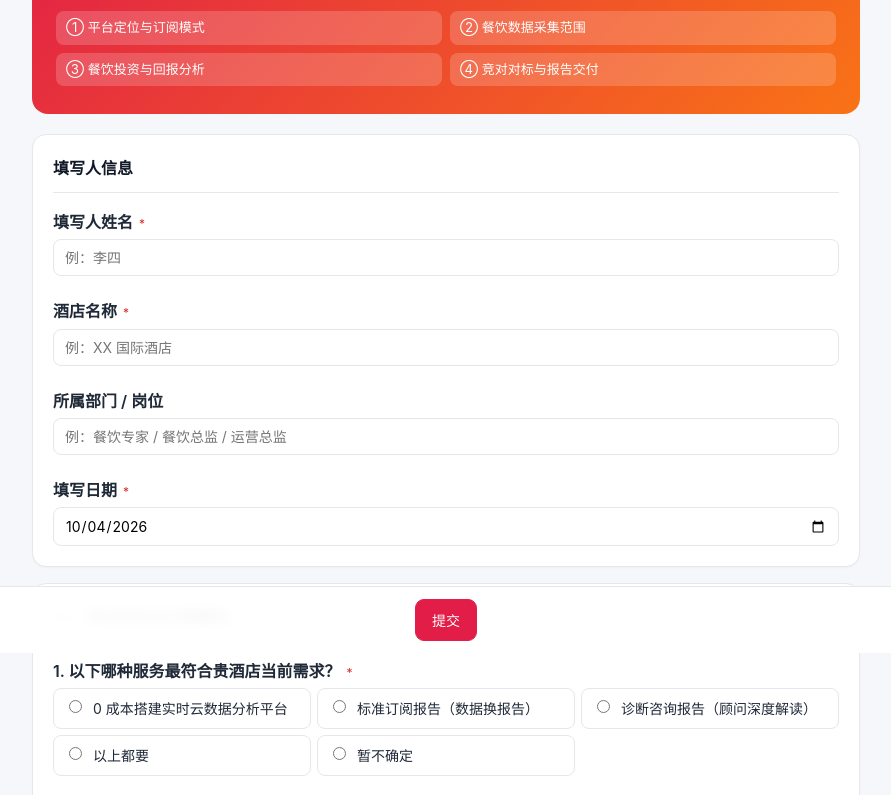
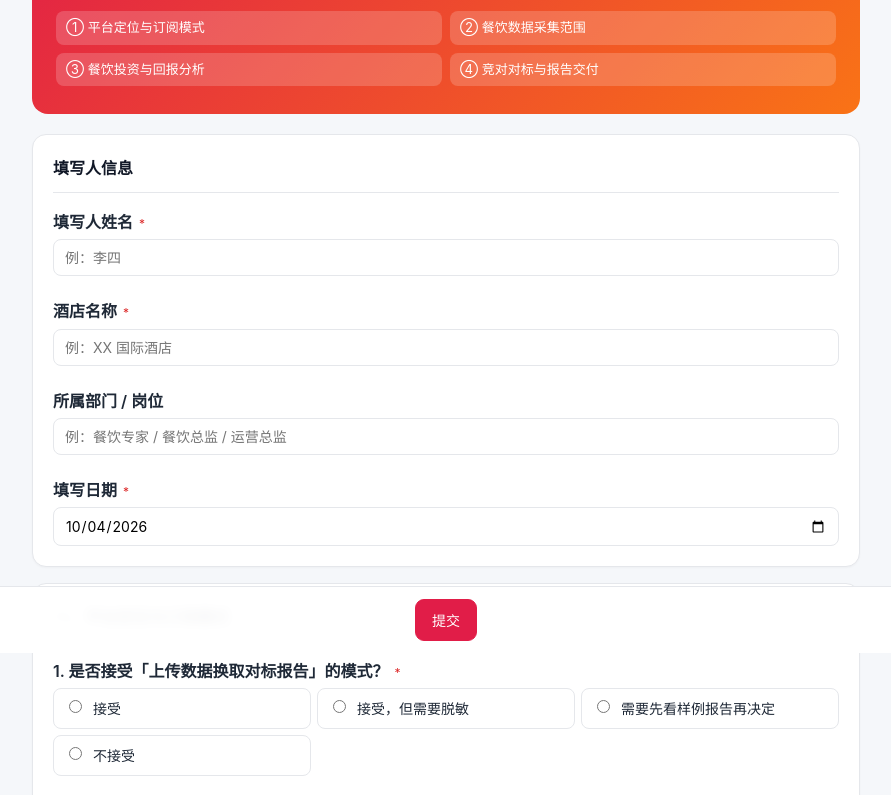
Before and after one commit to gordon310/pamfb, a website: page index.html in a window 1280 px wide. Shown: the part 147-942 px from the top of the page, without its empty margins (194-1085 px from the left). Drawn offline with Linux system fonts and the light colour scheme.

Commit message:
移除无意义/冗余题：删 Q1（服务形态）与餐饮设施字段题
面向餐饮行业专家，删除专家无法作答的产品形态题与冗余字段题；
题量 56 → 52，题号顺延，同步 index/records/yml/导出脚本/测试/README。

```diff
--- a/index.html
+++ b/index.html
@@ -157,154 +157,150 @@ const SECTIONS = [
     { id: "fill_date", type: "date", label: "填写日期", required: true },
   ]},
   { title: "一、平台定位与订阅模式", questions: [
-    { id: "q1", num: 1, type: "single", label: "以下哪种服务最符合贵酒店当前需求？", required: true,
-      options: ["0 成本搭建实时云数据分析平台","标准订阅报告（数据换报告）","诊断咨询报告（顾问深度解读）","以上都要","暂不确定"] },
-    { id: "q2", num: 2, type: "single", label: "是否接受「上传数据换取对标报告」的模式？", required: true,
+    { id: "q1", num: 1, type: "single", label: "是否接受「上传数据换取对标报告」的模式？", required: true,
       options: ["接受","接受，但需要脱敏","需要先看样例报告再决定","不接受"] },
-    { id: "q3", num: 3, type: "single", label: "单店每年不超过 999 元的年费是否可接受？", required: true,
+    { id: "q2", num: 2, type: "single", label: "单店每年不超过 999 元的年费是否可接受？", required: true,
       options: ["可接受，直接采购","可接受，但需内部审批","偏高","应由集团统一采购"] },
-    { id: "q4", num: 4, type: "multi", label: "最希望优先获得哪类报告？", required: true, options: [
+    { id: "q3", num: 3, type: "multi", label: "最希望优先获得哪类报告？", required: true, options: [
       "标准订阅报告","诊断咨询报告","投资回报分析报告","竞争对手分析","社会餐饮对标",
       "市场趋势（月度 / 季度 / 年度）","其他" ]},
   ]},
   { title: "二、酒店与餐饮概况", questions: [
-    { id: "q5", num: 5, type: "single", label: "酒店所在城市等级 / 区位？", required: true,
+    { id: "q4", num: 4, type: "single", label: "酒店所在城市等级 / 区位？", required: true,
       options: ["一线城市","新一线城市","二线城市","三线及以下城市","景区 / 度假区"] },
-    { id: "q6", num: 6, type: "single", label: "酒店档次？", required: true,
+    { id: "q5", num: 5, type: "single", label: "酒店档次？", required: true,
       options: ["奢华","高端","中高端","中端","经济型"] },
-    { id: "q7", num: 7, type: "single", label: "酒店客房数？", required: true,
+    { id: "q6", num: 6, type: "single", label: "酒店客房数？", required: true,
       options: ["150 间以下","150–299 间","300–499 间","500 间及以上"] },
-    { id: "q8", num: 8, type: "multi", label: "酒店餐饮包含哪些经营单元？", required: true, options: [
+    { id: "q7", num: 7, type: "multi", label: "酒店餐饮包含哪些经营单元？", required: true, options: [
       "全日餐厅","中餐厅","特色餐厅","大堂吧","宴会厅","会议设施","酒吧",
       "送餐（Room Service）","行政酒廊","其他" ]},
-    { id: "q9", num: 9, type: "single", label: "酒店最近一次开业 / 大规模装修距今？", required: true,
+    { id: "q8", num: 8, type: "single", label: "酒店最近一次开业 / 大规模装修距今？", required: true,
       options: ["3 年以内","3–5 年","5–10 年","10 年以上"] },
   ]},
   { title: "三、餐饮设施基础数据", questions: [
-    { id: "q10", num: 10, type: "single", label: "是否可按餐厅 / 宴会厅分别提供面积（含厨房、不含室外）？", required: true,
+    { id: "q9", num: 9, type: "single", label: "是否可按餐厅 / 宴会厅分别提供面积（含厨房、不含室外）？", required: true,
       desc: "餐厅与宴会厅分开单列。",
       options: ["可精确提供","可估算","无法提供"] },
-    { id: "q11", num: 11, type: "single", label: "是否可按餐厅 / 宴会厅分别提供座位数（不含室外）？", required: true,
+    { id: "q10", num: 10, type: "single", label: "是否可按餐厅 / 宴会厅分别提供座位数（不含室外）？", required: true,
       options: ["可精确提供","可估算","无法提供"] },
-    { id: "q12", num: 12, type: "single", label: "各餐饮单元的经营业态如何归类？", required: true,
+    { id: "q11", num: 11, type: "single", label: "各餐饮单元的经营业态如何归类？", required: true,
       desc: "最终按螃蟹树聚标准分类（精致、大众、宴会等）。",
       options: ["可自行按标准归类","需要平台协助归类","没有统一标准","暂不归类"] },
-    { id: "q13", num: 13, type: "multi", label: "餐饮设施基础数据建议采集哪些字段？", required: true, options: [
-      "面积（含厨房）","厨房面积","座位数","包间数量","室外座位数","经营业态","营业时段","桌数","其他" ]},
   ]},
   { title: "四、餐饮经营数据采集", questions: [
-    { id: "q14", num: 14, type: "multi", label: "可提供的收入数据颗粒度？", required: true, options: [
+    { id: "q12", num: 12, type: "multi", label: "可提供的收入数据颗粒度？", required: true, options: [
       "分餐厅","分宴会厅","分餐段（早 / 中 / 晚 / 夜）","分宴会类型","分零点与套餐",
       "分工作日 / 周末","分渠道（堂食 / 外卖 / 送餐）","其他" ]},
-    { id: "q15", num: 15, type: "multi", label: "可提供的接待人数数据颗粒度？", required: true, options: [
+    { id: "q13", num: 13, type: "multi", label: "可提供的接待人数数据颗粒度？", required: true, options: [
       "分餐厅","分宴会厅","分餐段","分宴会类型","分会员 / 非会员","无法提供" ]},
-    { id: "q16", num: 16, type: "multi", label: "宴会业务如何细分？", required: true, options: [
+    { id: "q14", num: 14, type: "multi", label: "宴会业务如何细分？", required: true, options: [
       "婚宴","MICE（会议 / 奖励 / 会展）","Social（社交宴请）","政府","其他" ]},
-    { id: "q17", num: 17, type: "single", label: "历史经营数据可回溯区间？", required: true,
+    { id: "q15", num: 15, type: "single", label: "历史经营数据可回溯区间？", required: true,
       options: ["1 年以内","1–3 年","3–5 年","5 年以上"] },
-    { id: "q18", num: 18, type: "single", label: "数据更新频次可达到？", required: true,
+    { id: "q16", num: 16, type: "single", label: "数据更新频次可达到？", required: true,
       options: ["实时 / 每日","每周","每月","每季度","每年"] },
   ]},
   { title: "五、餐饮投资数据（新增）", questions: [
-    { id: "q19", num: 19, type: "single", label: "是否可提供每个餐厅 / 宴会厅的投资总额（不含租金）？", required: true,
+    { id: "q17", num: 17, type: "single", label: "是否可提供每个餐厅 / 宴会厅的投资总额（不含租金）？", required: true,
       desc: "用于结合餐饮营收数据，实现酒店餐饮投资回报分析。投资口径为不含租金。",
       options: ["可按每个餐厅 / 宴会厅分别提供","只能提供餐饮整体投资总额","可估算","无法提供"] },
-    { id: "q20", num: 20, type: "multi", label: "投资总额通常包含哪些构成？", required: true, options: [
+    { id: "q18", num: 18, type: "multi", label: "投资总额通常包含哪些构成？", required: true, options: [
       "装修 / 硬装","厨房设备","家私 / 软装","智能化 / 信息系统","开办费","其他" ]},
-    { id: "q21", num: 21, type: "single", label: "各餐饮单元的开业 / 最近改造年份能否提供？", required: true,
+    { id: "q19", num: 19, type: "single", label: "各餐饮单元的开业 / 最近改造年份能否提供？", required: true,
       options: ["都能提供","部分能提供","不能提供"] },
-    { id: "q22", num: 22, type: "single", label: "投资数据希望如何录入？", required: true,
+    { id: "q20", num: 20, type: "single", label: "投资数据希望如何录入？", required: true,
       options: ["按每个餐厅 / 宴会厅逐个填总投资额（推荐，填报最简）","按投资构成分项填写","由顾问协助盘点","暂不录入"] },
-    { id: "q23", num: 23, type: "multi", label: "投资口径需要做哪些区分？", required: true, options: [
+    { id: "q21", num: 21, type: "multi", label: "投资口径需要做哪些区分？", required: true, options: [
       "不含租金","不含土地","不含酒店公区分摊","含厨房设备","含装修","其他" ]},
   ]},
   { title: "六、投资回报分析（新增）", questions: [
-    { id: "q24", num: 24, type: "multi", label: "最关注哪些投资回报指标？", required: true,
+    { id: "q22", num: 22, type: "multi", label: "最关注哪些投资回报指标？", required: true,
       desc: "分析口径：总投资额 + 餐饮营收数据，不计算折旧。",
       options: ["投资回收期","ROI（投资回报率）","年化回报率","单座投资额","坪效投资比","收入投资比","其他" ]},
-    { id: "q25", num: 25, type: "single", label: "投资回报分析是否需要扣除经营成本 / 费用？", required: true,
+    { id: "q23", num: 23, type: "single", label: "投资回报分析是否需要扣除经营成本 / 费用？", required: true,
       options: ["需要（酒店另行提供成本 / GOP 数据）","仅按收入口径即可","两者都要","暂不确定"] },
-    { id: "q26", num: 26, type: "multi", label: "投资回报分析的对比维度？", required: true, options: [
+    { id: "q24", num: 24, type: "multi", label: "投资回报分析的对比维度？", required: true, options: [
       "按餐厅 / 宴会厅分别","按业态（全日餐 / 中餐 / 宴会 / 其他）","与行业平均对比",
       "与同城竞对对比","与历史趋势对比" ]},
-    { id: "q27", num: 27, type: "single", label: "回报分析的基准周期？", required: true,
+    { id: "q25", num: 25, type: "single", label: "回报分析的基准周期？", required: true,
       options: ["按年","按月","按季度","按营业期累计"] },
-    { id: "q28", num: 28, type: "single", label: "是否需要投资回报的敏感性分析（乐观 / 中性 / 悲观）？", required: true,
+    { id: "q26", num: 26, type: "single", label: "是否需要投资回报的敏感性分析（乐观 / 中性 / 悲观）？", required: true,
       options: ["需要","可以有","不需要"] },
-    { id: "q29", num: 29, type: "multi", label: "投资回报结论的呈现形式？", required: true, options: [
+    { id: "q27", num: 27, type: "multi", label: "投资回报结论的呈现形式？", required: true, options: [
       "单店报告","集团汇总","在线看板","Excel 明细","顾问解读","其他" ]},
   ]},
   { title: "七、自我诊断与行业对标", questions: [
-    { id: "q30", num: 30, type: "multi", label: "希望与哪些范围对标？", required: true, options: [
+    { id: "q28", num: 28, type: "multi", label: "希望与哪些范围对标？", required: true, options: [
       "全国平均","所在城市平均","所在商圈","直接竞争对手","集团内部","其他" ]},
-    { id: "q31", num: 31, type: "multi", label: "最关注的对比指标？", required: true, options: [
+    { id: "q29", num: 29, type: "multi", label: "最关注的对比指标？", required: true, options: [
       "平均消费","客源人数","消费坪效","上座率","收入结构","餐饮与客房收入占比","宴会构成","其他" ]},
-    { id: "q32", num: 32, type: "single", label: "是否需要餐饮收入与客房收入占比分析（整体酒店）？", required: true,
+    { id: "q30", num: 30, type: "single", label: "是否需要餐饮收入与客房收入占比分析（整体酒店）？", required: true,
       options: ["需要","可选","不需要"] },
-    { id: "q33", num: 33, type: "single", label: "宴会厅是否需要独立分析？", required: true,
+    { id: "q31", num: 31, type: "single", label: "宴会厅是否需要独立分析？", required: true,
       options: ["需要独立分析","并入餐饮整体","不需要"] },
-    { id: "q34", num: 34, type: "multi", label: "平均消费希望按什么维度对比？", required: true, options: [
+    { id: "q32", num: 32, type: "multi", label: "平均消费希望按什么维度对比？", required: true, options: [
       "分餐厅","分宴会厅","分餐段","分零点 / 套餐","分客人类型","其他" ]},
   ]},
   { title: "八、竞争对手数据（酒店）", questions: [
-    { id: "q35", num: 35, type: "multi", label: "希望获取哪些酒店竞对数据？", required: true, options: [
+    { id: "q33", num: 33, type: "multi", label: "希望获取哪些酒店竞对数据？", required: true, options: [
       "全日餐厅","中餐厅","特色餐厅","宴会厅","其他部门（大堂吧 / 酒吧 / 送餐）","不需要" ]},
-    { id: "q36", num: 36, type: "multi", label: "竞对营业额希望细分到？", required: true, options: [
+    { id: "q34", num: 34, type: "multi", label: "竞对营业额希望细分到？", required: true, options: [
       "分餐段（早 / 中 / 晚 / 夜）","分零点 / 套餐","分工作日 / 周末",
       "分宴会类型（婚宴 / MICE / 其他）","仅需总额" ]},
-    { id: "q37", num: 37, type: "multi", label: "竞对分析需要哪些指标？", required: true, options: [
+    { id: "q35", num: 35, type: "multi", label: "竞对分析需要哪些指标？", required: true, options: [
       "营业额 / 收入","平均消费","客源人数","消费坪效","上座率","实时趋势","其他" ]},
-    { id: "q38", num: 38, type: "single", label: "竞争对手范围如何确定？", required: true,
+    { id: "q36", num: 36, type: "single", label: "竞争对手范围如何确定？", required: true,
       options: ["按地理位置同商圈","按同档次同业态","由平台推荐","酒店自行指定"] },
-    { id: "q39", num: 39, type: "single", label: "是否愿意提供自身数据用于与竞对公平对标？", required: true,
+    { id: "q37", num: 37, type: "single", label: "是否愿意提供自身数据用于与竞对公平对标？", required: true,
       options: ["愿意","愿意，但需匿名","需先了解规则","不愿意"] },
   ]},
   { title: "九、社会餐饮数据", questions: [
-    { id: "q40", num: 40, type: "multi", label: "关注哪些社会餐饮类型？", required: true,
+    { id: "q38", num: 38, type: "multi", label: "关注哪些社会餐饮类型？", required: true,
       desc: "社会餐饮数据不在订阅福利范畴，作为付费顾问咨询报告的重要对比依据。",
       options: ["精致餐饮","大众餐饮（含连锁）","独立餐厅","婚礼堂","自助餐","其他" ]},
-    { id: "q41", num: 41, type: "multi", label: "社会餐饮数据应涵盖哪些指标？", required: true, options: [
+    { id: "q39", num: 39, type: "multi", label: "社会餐饮数据应涵盖哪些指标？", required: true, options: [
       "营业额","平均消费","接待人数","翻台率","门店数","趋势","其他" ]},
-    { id: "q42", num: 42, type: "multi", label: "社会餐饮数据获取方式可接受？", required: true, options: [
+    { id: "q40", num: 40, type: "multi", label: "社会餐饮数据获取方式可接受？", required: true, options: [
       "平台采集","酒店提供","第三方合作","公开数据推算","其他" ]},
-    { id: "q43", num: 43, type: "single", label: "社会餐饮对标是否作为付费顾问报告内容？", required: true,
+    { id: "q41", num: 41, type: "single", label: "社会餐饮对标是否作为付费顾问报告内容？", required: true,
       options: ["是（顾问报告）","纳入订阅","两者都可","暂不需要"] },
   ]},
   { title: "十、数据上传、频次与安全", questions: [
-    { id: "q44", num: 44, type: "multi", label: "可接受的数据上传方式？", required: true, options: [
+    { id: "q42", num: 42, type: "multi", label: "可接受的数据上传方式？", required: true, options: [
       "Excel 模板","系统导出文件","API 对接","PMS / 餐饮系统直连","人工录入","其他" ]},
-    { id: "q45", num: 45, type: "single", label: "数据是否需要脱敏后上传？", required: true,
+    { id: "q43", num: 43, type: "single", label: "数据是否需要脱敏后上传？", required: true,
       options: ["需要脱敏","可提供原始数据","视字段而定","暂不确定"] },
-    { id: "q46", num: 46, type: "single", label: "数据权限与可见范围？", required: true,
+    { id: "q44", num: 44, type: "single", label: "数据权限与可见范围？", required: true,
       options: ["仅本店可见","集团可见","可参与匿名对标","不参与共享"] },
-    { id: "q47", num: 47, type: "single", label: "是否需要签署数据保密协议？", required: true,
+    { id: "q45", num: 45, type: "single", label: "是否需要签署数据保密协议？", required: true,
       options: ["需要","建议","不需要"] },
   ]},
   { title: "十一、报告与订阅交付", questions: [
-    { id: "q48", num: 48, type: "multi", label: "期望的报告形式？", required: true, options: [
+    { id: "q46", num: 46, type: "multi", label: "期望的报告形式？", required: true, options: [
       "在线看板（实时）","PDF 报告","Excel 明细","顾问解读会议","微信 / 邮件推送","其他" ]},
-    { id: "q49", num: 49, type: "multi", label: "报告频率？", required: true, options: [
+    { id: "q47", num: 47, type: "multi", label: "报告频率？", required: true, options: [
       "实时","月度","季度","年度","事件触发（如竞对异动）","按需" ]},
-    { id: "q50", num: 50, type: "single", label: "订阅年费的付费方式？", required: true,
+    { id: "q48", num: 48, type: "single", label: "订阅年费的付费方式？", required: true,
       options: ["单店年费","集团打包","按报告付费","暂不确定"] },
-    { id: "q51", num: 51, type: "single", label: "是否需要投资回报的顾问解读？", required: true,
+    { id: "q49", num: 49, type: "single", label: "是否需要投资回报的顾问解读？", required: true,
       options: ["需要","可选","不需要"] },
   ]},
   { title: "十二、MVP 与优先级", questions: [
-    { id: "q52", num: 52, type: "multi", max: 5, label: "请选出第一阶段最重要的 5 项。", required: true, options: [
+    { id: "q50", num: 50, type: "multi", max: 5, label: "请选出第一阶段最重要的 5 项。", required: true, options: [
       "餐饮设施基础数据采集","餐饮经营数据采集（分餐段）","餐饮投资数据录入",
       "投资回报分析（回收期 / ROI / 坪效）","竞对数据对标","社会餐饮对标",
       "餐饮与客房收入占比分析","宴会独立分析","数据上传与脱敏","在线看板（实时）",
       "月度 / 季度 / 年度报告","顾问诊断报告","微信 / 邮件推送" ]},
-    { id: "q53", num: 53, type: "multi", max: 3, label: "最希望系统优先解决什么？", required: true, options: [
+    { id: "q51", num: 51, type: "multi", max: 3, label: "最希望系统优先解决什么？", required: true, options: [
       "餐饮数据分散、口径不一","不知道自身在全国 / 城市 / 商圈的位置","缺少竞对数据",
       "缺少投资回报测算","宴会经营不透明","平均消费 / 坪效 / 上座率算不清",
       "报告制作耗时","数据安全顾虑","暂时没有明显痛点" ]},
-    { id: "q54", num: 54, type: "text", label: "如有特别重要的问题，可补充一句：", required: false, placeholder: "选填" },
+    { id: "q52", num: 52, type: "text", label: "如有特别重要的问题，可补充一句：", required: false, placeholder: "选填" },
   ]},
 ];
 
-const MAX_HINTS = { q52: "最多选 5 项", q53: "最多选 3 项" };
+const MAX_HINTS = { q50: "最多选 5 项", q51: "最多选 3 项" };
 
 /* ---------- 渲染 ---------- */
 function esc(s) {
```
Also changed, not shown: questionnaire.md (+52 -72 lines), records.html (+1 -1 lines), tests/logic.test.mjs (+7 -6 lines), tests/render.mjs (+1 -1 lines), .github/ISSUE_TEMPLATE/hotel-fb-requirements.yml, README.md, tests/README.md, 1 other file.
